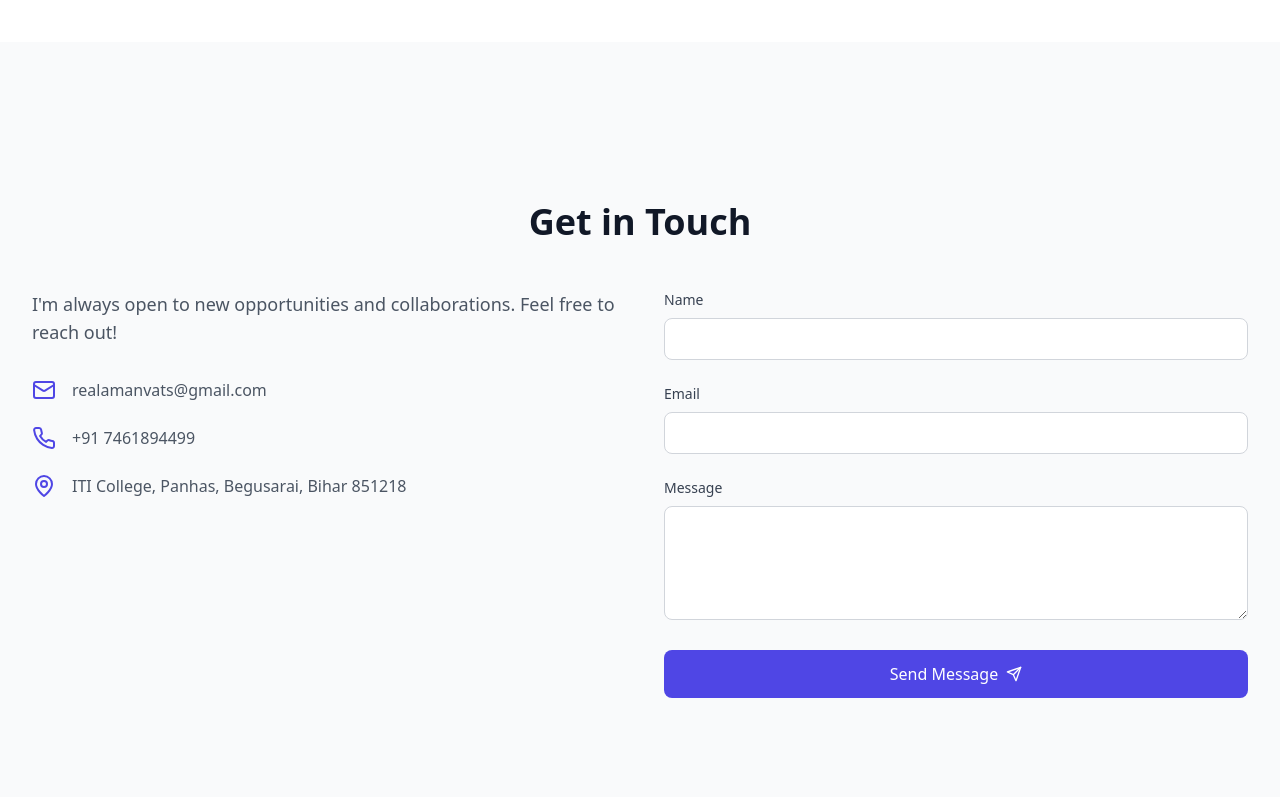
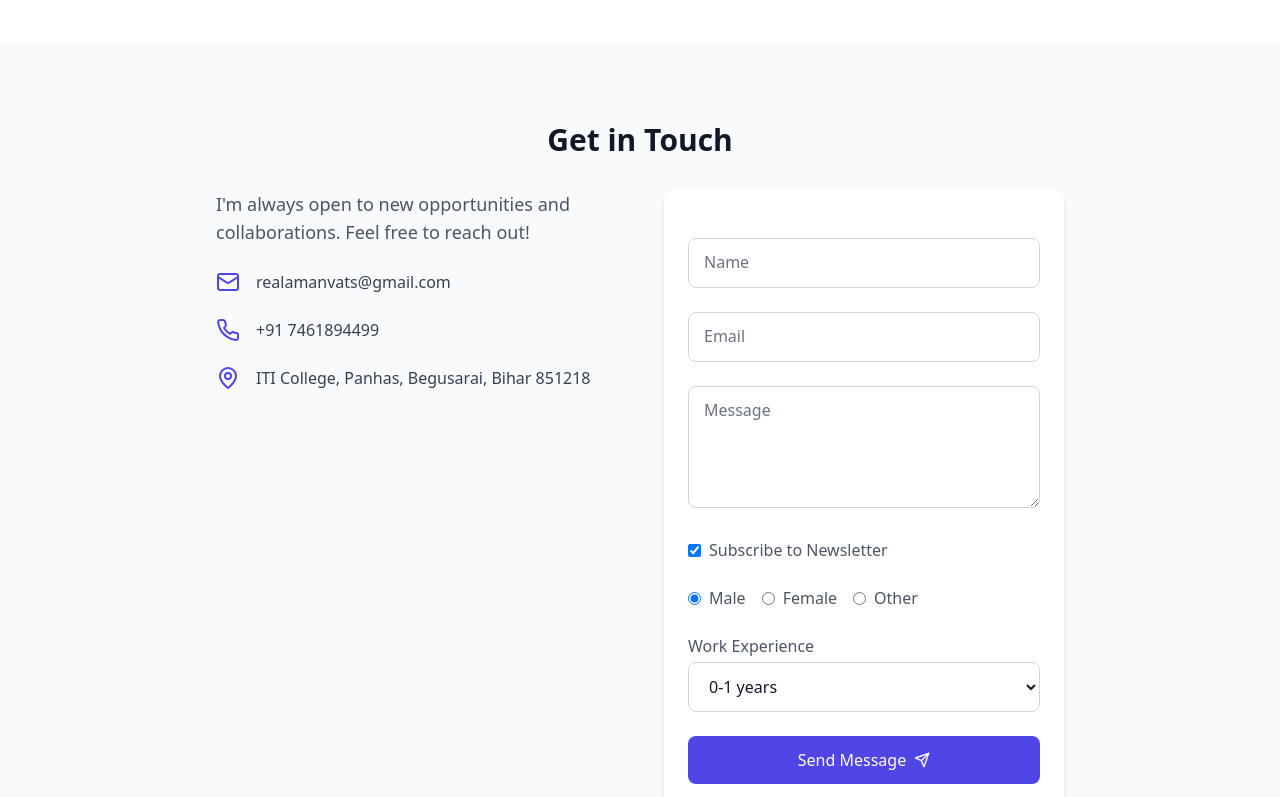
Before and after one commit to realamanvats/Tailwind-portfolio-website_aman_vats, a React (Vite) app: page / in a window 1280 px wide. Shown: the part 3420-4217 px from the top of the page. Built offline with nearby package versions, Linux system fonts and the light colour scheme.

Commit message:
Contact.tsx

```diff
--- a/src/components/Contact.tsx
+++ b/src/components/Contact.tsx
@@ -1,112 +1,134 @@
-import React, { useState } from 'react';
-import { motion } from 'framer-motion';
-import { Mail, Phone, MapPin, Send } from 'lucide-react';
+import React, { useState } from "react";
+import { motion } from "framer-motion";
+import { Mail, Phone, MapPin, Send, CheckCircle } from "lucide-react";
 
 const Contact: React.FC = () => {
-  const [formData, setFormData] = useState({
-    name: '',
-    email: '',
-    message: ''
-  });
-
-  const handleSubmit = (e: React.FormEvent) => {
-    e.preventDefault();
-    // Handle form submission here
-    console.log('Form submitted:', formData);
-  };
-
-  const handleChange = (e: React.ChangeEvent<HTMLInputElement | HTMLTextAreaElement>) => {
-    setFormData({
-      ...formData,
-      [e.target.name]: e.target.value
-    });
-  };
-
   return (
     <section id="contact" className="py-20 bg-gray-50 dark:bg-gray-800">
-      <div className="section-container">
+      <div className="max-w-4xl mx-auto px-6">
         <motion.div
           initial={{ opacity: 0, y: 20 }}
           whileInView={{ opacity: 1, y: 0 }}
           transition={{ duration: 0.6 }}
           viewport={{ once: true }}
         >
-          <h2 className="section-title">Get in Touch</h2>
+          <h2 className="text-3xl font-bold text-center text-gray-900 dark:text-white mb-8">
+            Get in Touch
+          </h2>
 
           <div className="grid grid-cols-1 lg:grid-cols-2 gap-12">
-            <div className="space-y-8">
+            {/* Contact Info */}
+            <div className="space-y-6">
               <p className="text-lg text-gray-600 dark:text-gray-300">
                 I'm always open to new opportunities and collaborations. Feel free to reach out!
               </p>
-
               <div className="space-y-6">
-                <div className="flex items-center">
-                  <Mail className="w-6 h-6 text-indigo-600 dark:text-indigo-400 mr-4" />
-                  <span className="text-gray-600 dark:text-gray-300">realamanvats@gmail.com</span>
+                <div className="flex items-center group">
+                  <Mail className="w-6 h-6 text-indigo-600 dark:text-indigo-400 mr-4 group-hover:scale-110 transition" />
+                  <span className="text-gray-700 dark:text-gray-300 group-hover:text-indigo-500 transition">
+                    realamanvats@gmail.com
+                  </span>
                 </div>
-                <div className="flex items-center">
-                  <Phone className="w-6 h-6 text-indigo-600 dark:text-indigo-400 mr-4" />
-                  <span className="text-gray-600 dark:text-gray-300">+91 7461894499</span>
+                <div className="flex items-center group">
+                  <Phone className="w-6 h-6 text-indigo-600 dark:text-indigo-400 mr-4 group-hover:scale-110 transition" />
+                  <span className="text-gray-700 dark:text-gray-300 group-hover:text-indigo-500 transition">
+                    +91 7461894499
+                  </span>
                 </div>
-                <div className="flex items-center">
-                  <MapPin className="w-6 h-6 text-indigo-600 dark:text-indigo-400 mr-4" />
-                  <span className="text-gray-600 dark:text-gray-300">ITI College, Panhas, Begusarai, Bihar 851218</span>
+                <div className="flex items-center group">
+                  <MapPin className="w-6 h-6 text-indigo-600 dark:text-indigo-400 mr-4 group-hover:scale-110 transition" />
+                  <span className="text-gray-700 dark:text-gray-300 group-hover:text-indigo-500 transition">
+                    ITI College, Panhas, Begusarai, Bihar 851218
+                  </span>
                 </div>
               </div>
             </div>
 
-            <form onSubmit={handleSubmit} className="space-y-6"action="https://getform.io/f/bllyxqkb" method="POST">
-              <div>
-                <label htmlFor="name" className="block text-sm font-medium text-gray-700 dark:text-gray-300 mb-2">
+            {/* Contact Form */}
+            <form
+              action="https://getform.io/f/bllyxqkb"
+              method="POST"
+              className="space-y-6 bg-white dark:bg-gray-700 p-6 rounded-xl shadow-md"
+            >
+              {/* Hidden Honeypot for Spam Prevention */}
+              <input type="hidden" name="_gotcha" style={{ display: "none" }} />
+
+              <div className="relative">
+                <input
+                  type="text"
+                  name="name"
+                  required
+                  className="peer w-full px-4 py-3 rounded-lg border border-gray-300 dark:border-gray-600 bg-transparent text-gray-900 dark:text-white focus:ring-2 focus:ring-indigo-500 dark:focus:ring-indigo-400 outline-none"
+                />
+                <label className="absolute left-4 top-3 text-gray-500 dark:text-gray-400 transition-all peer-placeholder-shown:top-3 peer-placeholder-shown:text-gray-500 peer-focus:top-1 peer-focus:text-indigo-600 peer-focus:text-sm">
                   Name
                 </label>
-                <input
-                  type="text"
-                  id="name"
-                  name="name"
-                  value={formData.name}
-                  onChange={handleChange}
-                  required
-                  className="w-full px-4 py-2 rounded-lg border border-gray-300 dark:border-gray-600 bg-white dark:bg-gray-700 text-gray-900 dark:text-white focus:ring-2 focus:ring-indigo-500 dark:focus:ring-indigo-400"
-                />
               </div>
 
-              <div>
-                <label htmlFor="email" className="block text-sm font-medium text-gray-700 dark:text-gray-300 mb-2">
+              <div className="relative">
+                <input
+                  type="email"
+                  name="email"
+                  required
+                  className="peer w-full px-4 py-3 rounded-lg border border-gray-300 dark:border-gray-600 bg-transparent text-gray-900 dark:text-white focus:ring-2 focus:ring-indigo-500 dark:focus:ring-indigo-400 outline-none"
+                />
+                <label className="absolute left-4 top-3 text-gray-500 dark:text-gray-400 transition-all peer-placeholder-shown:top-3 peer-placeholder-shown:text-gray-500 peer-focus:top-1 peer-focus:text-indigo-600 peer-focus:text-sm">
                   Email
                 </label>
-                <input
-                  type="email"
-                  id="email"
-                  name="email"
-                  value={formData.email}
-                  onChange={handleChange}
-                  required
-                  className="w-full px-4 py-2 rounded-lg border border-gray-300 dark:border-gray-600 bg-white dark:bg-gray-700 text-gray-900 dark:text-white focus:ring-2 focus:ring-indigo-500 dark:focus:ring-indigo-400"
-                />
               </div>
 
-              <div>
-                <label htmlFor="message" className="block text-sm font-medium text-gray-700 dark:text-gray-300 mb-2">
+              <div className="relative">
+                <textarea
+                  name="message"
+                  required
+                  rows={4}
+                  className="peer w-full px-4 py-3 rounded-lg border border-gray-300 dark:border-gray-600 bg-transparent text-gray-900 dark:text-white focus:ring-2 focus:ring-indigo-500 dark:focus:ring-indigo-400 outline-none"
+                ></textarea>
+                <label className="absolute left-4 top-3 text-gray-500 dark:text-gray-400 transition-all peer-placeholder-shown:top-3 peer-placeholder-shown:text-gray-500 peer-focus:top-1 peer-focus:text-indigo-600 peer-focus:text-sm">
                   Message
                 </label>
-                <textarea
-                  id="message"
-                  name="message"
-                  value={formData.message}
-                  onChange={handleChange}
-                  required
-                  rows={4}
-                  className="w-full px-4 py-2 rounded-lg border border-gray-300 dark:border-gray-600 bg-white dark:bg-gray-700 text-gray-900 dark:text-white focus:ring-2 focus:ring-indigo-500 dark:focus:ring-indigo-400"
-                />
+              </div>
+
+              {/* Checkbox (Newsletter Subscription) */}
+              <div className="flex items-center">
+                <input type="hidden" name="subscribe" value="no" />
+                <input type="checkbox" name="subscribe" value="yes" defaultChecked className="mr-2" />
+                <label className="text-gray-600 dark:text-gray-300">Subscribe to Newsletter</label>
+              </div>
+
+              {/* Radio Buttons (Gender Selection) */}
+              <div className="flex space-x-4">
+                <label className="flex items-center">
+                  <input type="radio" name="gender" value="male" defaultChecked className="mr-2" />
+                  <span className="text-gray-600 dark:text-gray-300">Male</span>
+                </label>
+                <label className="flex items-center">
+                  <input type="radio" name="gender" value="female" className="mr-2" />
+                  <span className="text-gray-600 dark:text-gray-300">Female</span>
+                </label>
+                <label className="flex items-center">
+                  <input type="radio" name="gender" value="other" className="mr-2" />
+                  <span className="text-gray-600 dark:text-gray-300">Other</span>
+                </label>
+              </div>
+
+              {/* Dropdown (Work Experience) */}
+              <div>
+                <label className="text-gray-600 dark:text-gray-300 block mb-1">Work Experience</label>
+                <select
+                  name="work-experience"
+                  className="w-full px-4 py-3 rounded-lg border border-gray-300 dark:border-gray-600 bg-transparent text-gray-900 dark:text-white focus:ring-2 focus:ring-indigo-500 dark:focus:ring-indigo-400 outline-none"
+                >
+                  <option value="one-year">0-1 years</option>
+                  <option value="one-five-years">1-5 years</option>
+                </select>
               </div>
 
               <button
                 type="submit"
                 className="w-full flex items-center justify-center px-6 py-3 rounded-lg bg-indigo-600 text-white hover:bg-indigo-700 transition-colors"
               >
-                Send Message
-                <Send className="ml-2 w-4 h-4" />
+                Send Message <Send className="ml-2 w-4 h-4" />
               </button>
             </form>
           </div>
```
